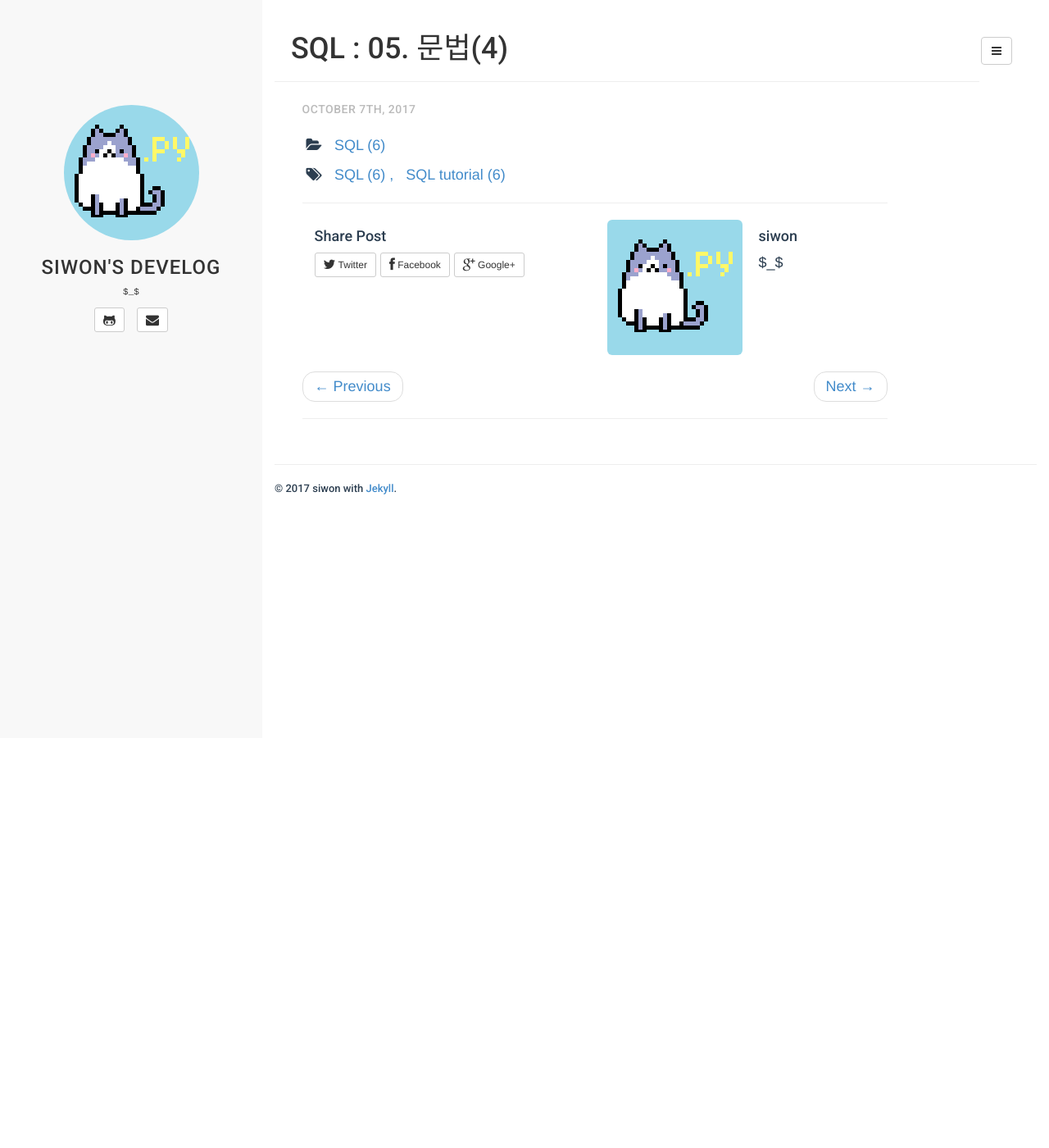
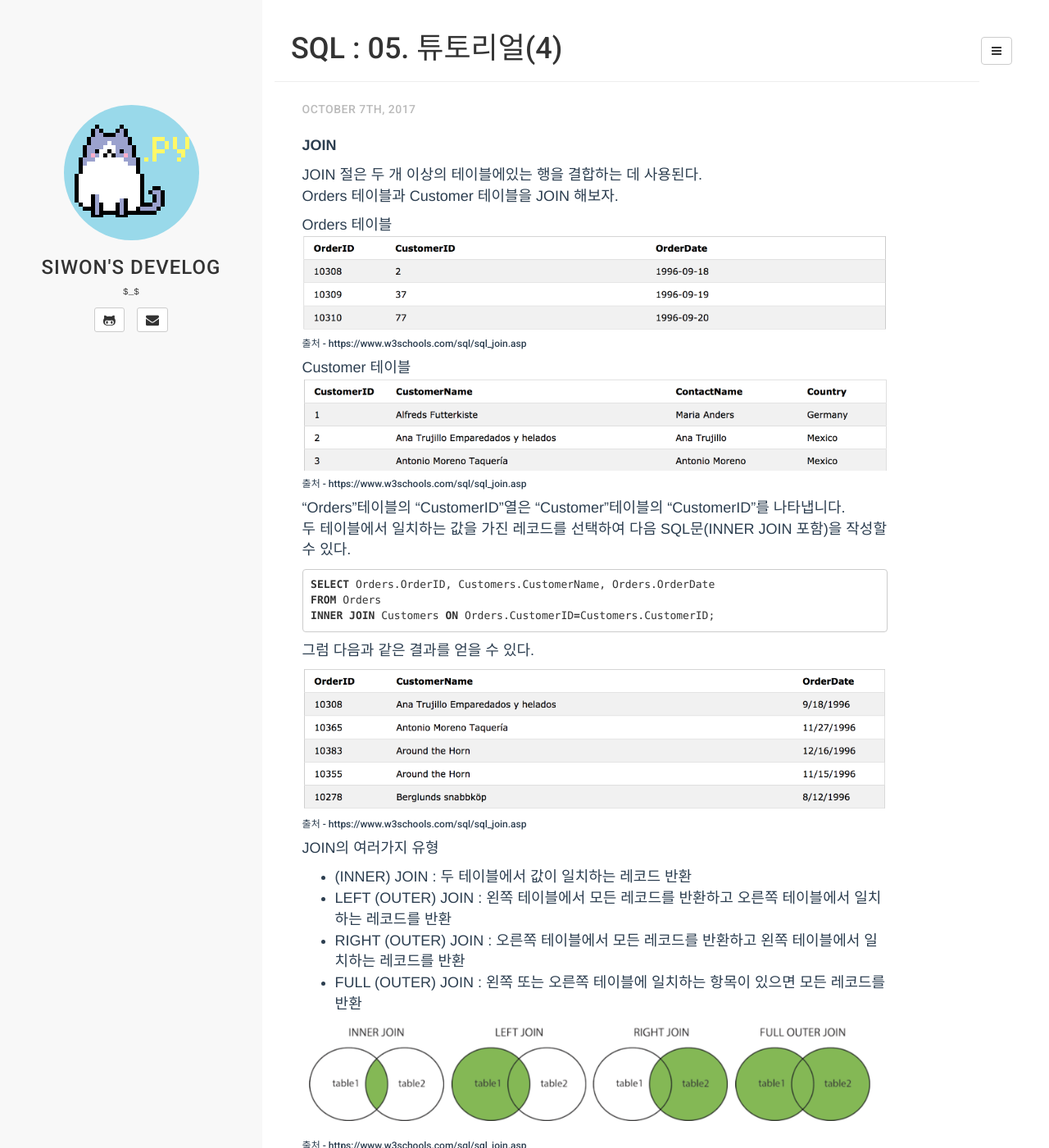
Before and after one commit to 2siwon/2siwon.github.io, a Jekyll site: the page built from _posts/2017-10-07-sql-005.md, in a window 1280 px wide and 1400 px high. Shown: the whole window at 82% size. Built offline with Jekyll 4.4.1, drawn with Linux system fonts in a browser that asks for light colours; comment, search, counter and statistics services are not loaded.

Commit message:
modify title sql002,003,004, update sql 005

````diff
--- a/_posts/2017-10-07-sql-005.md
+++ b/_posts/2017-10-07-sql-005.md
@@ -1,7 +1,44 @@
 ---
 layout: post
-title:  "SQL : 05. 문법(4)"
+title:  "SQL : 05. 튜토리얼(4)"
 date:   2017-10-7 15:10:41 +0900
 categories: SQL
 tag: [SQL, SQL tutorial]
 ---
+
+**JOIN**
+
+JOIN 절은 두 개 이상의 테이블에있는 행을 결합하는 데 사용된다.<br>
+Orders 테이블과 Customer 테이블을 JOIN 해보자.
+
+Orders 테이블
+![join](../../../../assets/media/images/sql-005/join00.png)
+###### 출처 - https://www.w3schools.com/sql/sql_join.asp
+
+Customer 테이블
+![join](../../../../assets/media/images/sql-005/join01.png)
+###### 출처 - https://www.w3schools.com/sql/sql_join.asp
+
+"Orders"테이블의 "CustomerID"열은 "Customer"테이블의 "CustomerID"를 나타냅니다.<br>
+두 테이블에서 일치하는 값을 가진 레코드를 선택하여 다음 SQL문(INNER JOIN 포함)을 작성할 수 있다.
+
+```sql
+SELECT Orders.OrderID, Customers.CustomerName, Orders.OrderDate
+FROM Orders
+INNER JOIN Customers ON Orders.CustomerID=Customers.CustomerID;
+```
+
+그럼 다음과 같은 결과를 얻을 수 있다.
+
+![join](../../../../assets/media/images/sql-005/join02.png)
+###### 출처 - https://www.w3schools.com/sql/sql_join.asp
+
+JOIN의 여러가지 유형
+
+- (INNER) JOIN : 두 테이블에서 값이 일치하는 레코드 반환
+- LEFT (OUTER) JOIN : 왼쪽 테이블에서 모든 레코드를 반환하고 오른쪽 테이블에서 일치하는 레코드를 반환
+- RIGHT (OUTER) JOIN : 오른쪽 테이블에서 모든 레코드를 반환하고 왼쪽 테이블에서 일치하는 레코드를 반환
+- FULL (OUTER) JOIN : 왼쪽 또는 오른쪽 테이블에 일치하는 항목이 있으면 모든 레코드를 반환
+
+![join](../../../../assets/media/images/sql-005/join03.png)
+###### 출처 - https://www.w3schools.com/sql/sql_join.asp
````
Also changed, not shown: _posts/2017-10-03-sql-002.md (+1 -1 lines), _posts/2017-10-07-sql-003.md (+1 -1 lines), _posts/2017-10-07-sql-004.md (+2 -2 lines), _posts/2017-10-07-sql-006.md (+1 -1 lines), assets/media/images/sql-005/join00.png (added), assets/media/images/sql-005/join01.png (added), assets/media/images/sql-005/join02.png (added), assets/media/images/sql-005/join03.png (added).
